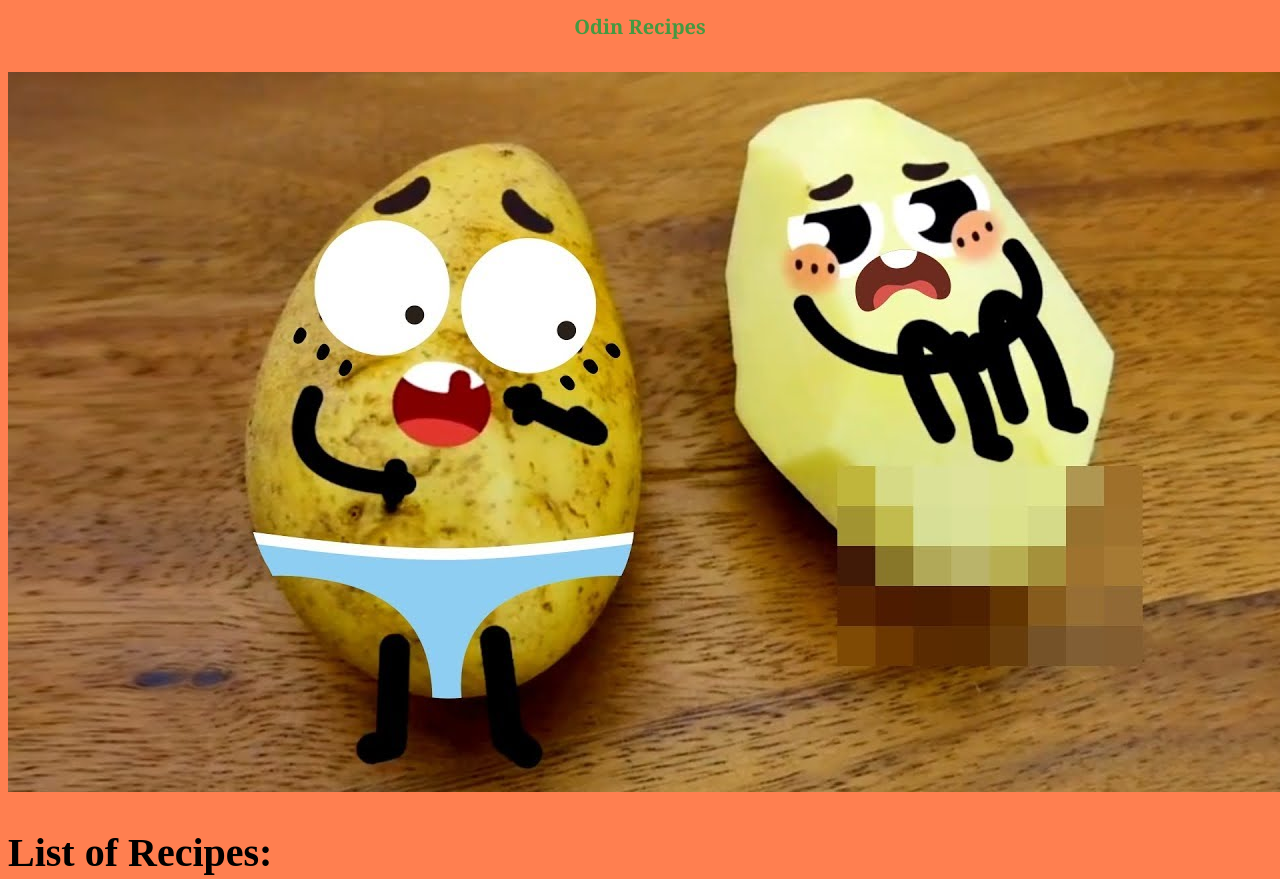
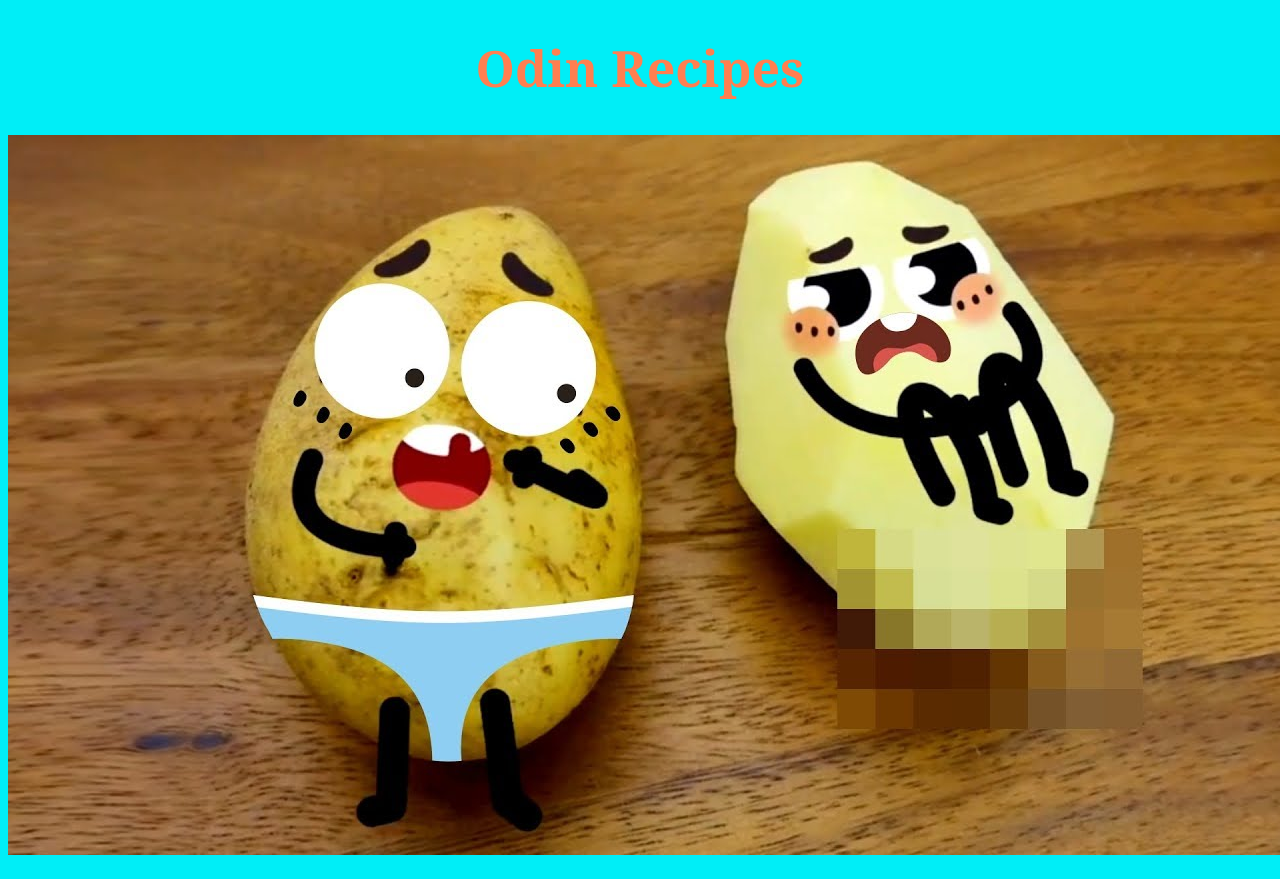
Before and after one commit to Juandre1998/odin-recipes, a plain HTML site: page index.html in a window 1280 px wide. Shown: the top 879 px of the page. Drawn offline with Linux system fonts and the light colour scheme.

Commit message:
made changes to style.css, added background colour

```diff
--- a/style.css
+++ b/style.css
@@ -5,14 +5,14 @@
     width: auto;
 }
 .odd {
-    font-size: 20px;
+    font-size: 50px;
     font-family: Georgia, 'Times New Roman', Times, serif;
-    font-weight: bolder;
+    font-weight: bold;
     text-align: center;
-    color: rgb(68, 153, 65);
+    color: coral;
 }
 .tea {
     font-size: 40px;
 }
 
-body {background-color: coral;}
+body {background-color: rgb(0, 238, 247);}
```
Also changed, not shown: index.html (+0 -1 lines).
